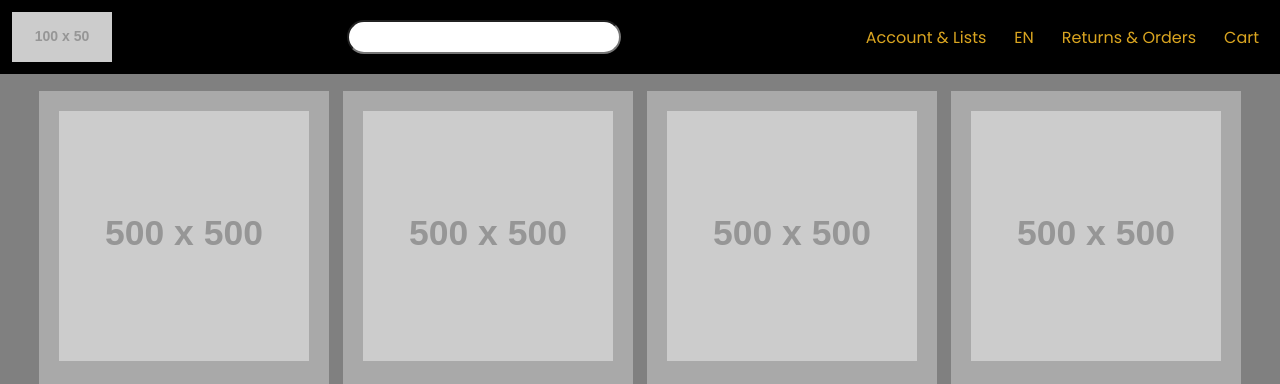
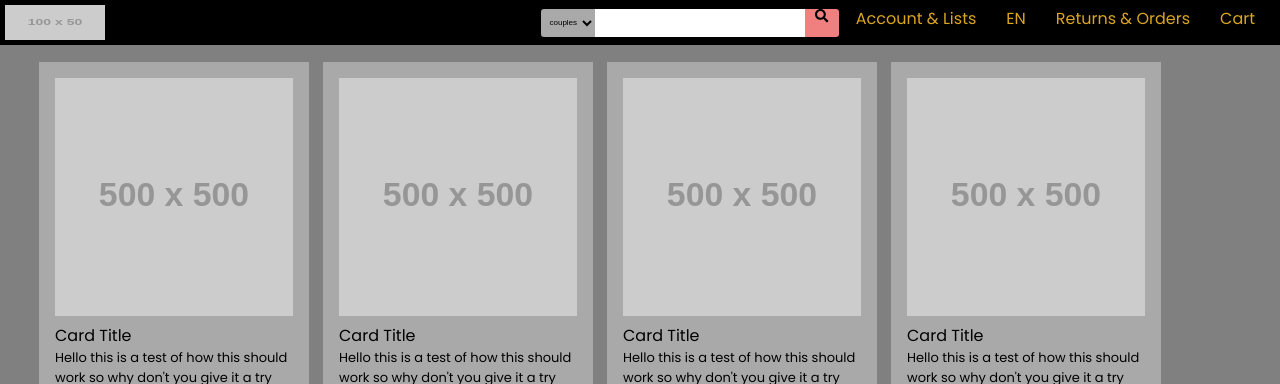
Before and after one commit to bchu007/bundlesite, a React app: page / in a window 1280 px wide. Shown: the top 384 px of the page. Built offline with nearby package versions, Linux system fonts and the light colour scheme; placeholder pictures from the web are drawn by us.

Commit message:
added updated menu UI

```diff
--- a/package.json
+++ b/package.json
@@ -25,6 +25,7 @@
     "@fortawesome/react-fontawesome": "^0.1.9",
     "react": "^16.13.0",
     "react-dom": "^16.13.0",
+    "react-use-dimensions": "^1.2.1",
     "styled-components": "^5.0.1"
   },
   "devDependencies": {
--- /dev/null
+++ b/src/css/variables.js
@@ -0,0 +1,3 @@
+export const widescreen = "1070px"
+export const halfscreen = "564px"
+export const mobilescreen = "400px"
--- a/src/index.js
+++ b/src/index.js
@@ -1,19 +1,18 @@
-import React from 'react'
+import React, {useState} from 'react'
 import ReactDOM from 'react-dom'
 import Navigation from './js/Container/Navigation'
 import StoreFront from './js/Container/Storefront'
 import GlobalStyle from './css/styles'
 
 function WebContainer() {
+    const [cartOpen, setCartOpen] = useState(false);
     return (
+        <React.Fragment>
+            <GlobalStyle />
 
-            <React.Fragment>
-                <GlobalStyle />
-                <Navigation />
-                <StoreFront>
-
-                </StoreFront>
-            </React.Fragment>
+            <Navigation />
+            <StoreFront />
+        </React.Fragment>
     )
 }
 
--- a/src/js/Components/Card.js
+++ b/src/js/Components/Card.js
@@ -4,23 +4,24 @@ import styled from 'styled-components'
 
 const CardWrapper = styled.span`
     height: auto;
-    width: 250px;
+    width: 238px;
     border: black solid solid;
     display: inline-block;
     /* border-radius: 5%;  */
     background-color: darkgrey;
-    padding: 20px;
+    padding: 16px;
     margin: 7px;
     font-family: Poppins;
 
     @media (max-width: 650px){
-        width: calc(95vw - 65px);
+        width: calc(100vw - 90px);
 
     }
 `;
 
 const CardText = styled.div`
     word-wrap: break-word;
+    font-size: 13px;
 `;
 
 const ImgWrapper = styled.img`
@@ -29,11 +30,20 @@ const ImgWrapper = styled.img`
     margin-right: auto;
     width: 100%;
 `;
+
+const CardTitle = styled.div`
+    font-size: 16px;
+
+    &:hover {
+        text-decoration: underline;
+    }
+`;
+
 export default function Card() {
     return (
         <CardWrapper>
             <ImgWrapper src="https://via.placeholder.com/500" />
-            <h1>Card Title</h1>
+            <CardTitle>Card Title</CardTitle>
             <CardText>
                 Hello this is a test of how this should work so why don't you give it a try
 
--- a/src/js/Components/MenuItem.js
+++ b/src/js/Components/MenuItem.js
@@ -4,13 +4,11 @@ import styled from 'styled-components'
 
 const ItemWrapper = styled.span`
     display: inline-block;
-    padding: 9px;
-    margin-left: 10px;
+    padding: 6px 15px;
     font-family: Poppins;
 
     &:hover {
-        padding: 8px;
-        border-radius: 5%;
+        padding: 5px 14px;
         border: white solid 1px;
     }
 `
--- a/src/js/Components/Search.js
+++ b/src/js/Components/Search.js
@@ -1,33 +1,91 @@
-import React from 'react';
+import React, {useState, useEffect} from 'react';
 import ReactDom from 'react-dom';
 import styled from 'styled-components';
 import { FontAwesomeIcon } from '@fortawesome/react-fontawesome'
 import { faSearch } from '@fortawesome/free-solid-svg-icons'
-const SearchWrapper = styled.input`
-    display: flex;
-    align-self: center;
-    width: 260px;
-    margin: 10px 15px;
-    padding: 5px;
-    height: 20px;
+import useDimensions from 'react-use-dimensions'
+import {fullscreen, halfscreen, mobilescreen} from '../../css/variables'
+
+const SearchWrapper = styled.form`
+    display: inline-flex;
+    height: 28px;
+    width: auto;
+    padding: 2px;
+    margin: auto 0;
+
+    @media (max-width: 700px) {
+        width: calc(90vw - 20px);
+        margin: auto;
+
+    }
+`;
+
+const SearchInput = styled.input`
+    display: inline-flex;
+    width: 200px;
+    padding: 0px 5px;
+    border: 0;
+    height: 28px;
     font-family: Poppins;
-    border-radius: 30px;
 
-    @media (max-width: 715px) {
-        margin: 20px;
-    }
 
-    @media (max-width: 414px) {
-        width: calc(90vw - 20px);
-    }
 `
+const SearchSelect = styled.select`
+    width: auto;
+    display: inline-flex;
+    border: none;
+    border-bottom-left-radius: 3px;
+    border-top-left-radius: 3px;
+    height: 28px;
+    font-size: .5em;
+    padding-left: 4px;
+    background-color: darkgrey;
+    text-rendering: auto;
+    align-items: center;
+    color: black;
+    -webkit-appearance: menulist;
+    max-width: 222px;
+    cursor: default;
+`;
+
+const SearchButton = styled.button`
+    padding: 0 10px;
+    display: inline-flex;
+    border: none;
+    height: 28px;
+    border-top-right-radius: 3px;
+    border-bottom-right-radius: 3px;
+    background-color: lightcoral;
+`;
+
+const SearchOption = styled.option`
+    background-color: whitesmoke;
+`;
+
+const PseudoSearchSelect = styled.select`
+    display: none;
+
+`;
+
 export default function SearchBar() {
+    // const [select, setSelect] = useState('hello')
     return (
-        <React.Fragment>
-            {/* <FontAwesomeIcon icon={ faSearch } /> */}
-            <SearchWrapper>
-            </SearchWrapper>
-        </React.Fragment>
+        <SearchWrapper>
+
+            <SearchSelect>
+                <SearchOption>couples</SearchOption>
+                <SearchOption>friends</SearchOption>
+                <SearchOption>family</SearchOption>
+                <SearchOption>self</SearchOption>
+                <SearchOption>stranger</SearchOption>
+            </SearchSelect>
+
+            <SearchInput />
+            <SearchButton>
+                <FontAwesomeIcon icon={ faSearch } />
+            </SearchButton>
+
+        </SearchWrapper>
 
     )
 }
--- /dev/null
+++ b/src/js/Container/Cart.js
@@ -0,0 +1,4 @@
+import React from 'react'
+import ReactDOM from 'react-dom'
+import styled from 'styled-components'
+import Card from '../Components/CartItem'
--- a/src/js/Container/Menu.js
+++ b/src/js/Container/Menu.js
@@ -4,18 +4,19 @@ import MenuItem from '../Components/MenuItem'
 import { FontAwesomeIcon } from '@fortawesome/react-fontawesome'
 import { faBars } from '@fortawesome/free-solid-svg-icons'
 import useWindowSize from '../../js/CustomHooks/useWindowSize'
+import SearchBar from '../Components/Search'
+import { fullscreen, halfscreen , mobilescreen } from '../../css/variables'
+
 
 const MenuWrapper = styled.span`
     display: flex;
     justify-content: space-between;
-    align-content: center;
     background-color: black;
     color: goldenrod;
     flex-wrap: wrap;
-    margin: 5px 0px;
     padding-right: 10px;
 
-    @media (max-width: 900px) {
+    @media (max-width: 1067px) {
         display: none;
     }
 
@@ -24,13 +25,12 @@ const MenuCondensedWrapper = styled.span`
     display: flex;
     background-color: black;
     color: goldenrod;
-    margin: 20px 0px;
-    padding: 0px 20px;
-    @media (min-width: 900px) {
+
+    @media (min-width: 1067px) {
         display: none;
     }
 
-    @media (max-width: 414px) {
+    @media (max-width: 600px) {
         display: none;
     }
 `;
@@ -38,7 +38,7 @@ const MenuCondensedWrapper = styled.span`
 const MenuBelowWrapper = styled.div`
     display: flex;
     /* justify-content: space-between; */
-    flex-direction: column;
+
     text-align: center;
     background-color: rgba(10, 10, 10, 1);
     color: goldenrod;
@@ -47,51 +47,89 @@ const MenuBelowWrapper = styled.div`
     padding-right: 10px;
     width: 100vw;
 
-    @media  (min-width: 900px) {
+
+    @media  (min-width: 1067px) {
         display: none;
     }
 
-`
+`;
 
+const IconWrapper = styled.span`
+    display: inline-block;
+    margin: auto 15px;;
+    border-radius: 3px;
+    padding: 2px 4px;
+    border: thin midnightblue solid;
+`;
 
+const MenuMobile = styled.div`
+    font-size: .7em;
+    display: flex;
+    justify-content: left;
+    flex-direction: column;
+    text-align: center;
+    background-color: rgba(10, 10, 10, 1);
+    color: goldenrod;
+    flex-wrap: wrap;
+    margin: 5px 0px;
+    padding-right: 10px;
+    width: 100vw;
+
+    @media (min-width: 600px) {
+        display: none;
+    }
+`;
 export default function Menu() {
     const [expanded, setExpanded] = useState(false);
     const size = useWindowSize();
-
     function toggleMenu () {
         expanded ? setExpanded(false) : setExpanded(true);
         console.log(expanded)
     }
 
-    const headerItems = (
-        <React.Fragment>
-            <MenuItem name="Account & Lists"></MenuItem>
-            <MenuItem name="EN"></MenuItem>
-            <MenuItem name="Returns & Orders"></MenuItem>
-            <MenuItem name="Cart"></MenuItem>
-        </React.Fragment>
-    )
+    function headerItems()  {
+
+        return (
+            <React.Fragment >
+                <MenuItem   name="Account & Lists"></MenuItem>
+                <MenuItem name="EN"></MenuItem>
+                <MenuItem name="Returns & Orders"></MenuItem>
+                <MenuItem name="Cart"></MenuItem>
+            </React.Fragment>
+        )
+    }
 
     return (
         <React.Fragment>
-            {console.log(size)}
+
             <MenuWrapper>
-                {headerItems}
+                <SearchBar/>
+                {headerItems()}
             </MenuWrapper>
 
 
-            <MenuCondensedWrapper onClick={toggleMenu}>
-                <FontAwesomeIcon icon={faBars} size='2x'/>
+            <MenuCondensedWrapper>
+                <SearchBar />
+                <IconWrapper onClick={toggleMenu}>
+                    <FontAwesomeIcon icon={faBars} size='2x' />
+                </IconWrapper>
             </MenuCondensedWrapper>
 
 
             {
                 (expanded) ? (
                 <MenuBelowWrapper>
-                    {headerItems}
+                    {headerItems()}
                 </MenuBelowWrapper>
-                ) : (<React.Fragment />)
+                ) : (
+                    <MenuMobile>
+                        <SearchBar />
+                        {headerItems()}
+                    </MenuMobile>
+                )
             }
+
+
         </React.Fragment>
 
     )
--- a/src/js/Container/Navigation.js
+++ b/src/js/Container/Navigation.js
@@ -2,11 +2,11 @@ import React from 'react'
 import styled from 'styled-components'
 import SearchBar from '../Components/Search'
 import Menu from '../Container/Menu'
+import { fullscreen, halfscreen, mobilescreen } from '../../css/variables'
 
 const NavBar = styled.div`
-    height: auto;
+    height: 100%;
     background-color: black;
-    padding: 2px;
     white-space: nowrap;
     justify-content: space-between;
     display: flex;
@@ -14,9 +14,13 @@ const NavBar = styled.div`
 `;
 
 const LogoWrapper = styled.img`
-    height: 50px;
+    height: 35px;
     width: 100px;
-    margin: 10px;
+    margin: 5px;
+
+    @media (max-width: 700px) {
+        margin: 10px auto;
+    }
 `;
 
 export default function Navigation() {
@@ -25,7 +29,6 @@ export default function Navigation() {
         <NavBar>
 
             <LogoWrapper src="https://via.placeholder.com/100x50" />
-            <SearchBar />
             <Menu />
         </NavBar>
     )
--- a/src/js/Container/Storefront.js
+++ b/src/js/Container/Storefront.js
@@ -6,7 +6,6 @@ const StoreWrapper = styled.div`
     height: 100%;
     background-color: grey;
     padding: 10px;
-
 `;
 
 const CardWrapper = styled.div`
--- /dev/null
+++ b/src/js/Data/screen.json
@@ -0,0 +1,6 @@
+{
+  "navbar": {
+    "full" : "1075px",
+    "collapsed" : "700px"
+  }
+}
```
Also changed, not shown: src/js/Components/CartItem.js (added, +12 -0 lines), src/index.html (line endings or trailing spaces), webpack.config.js (line endings or trailing spaces), 1 other file.
